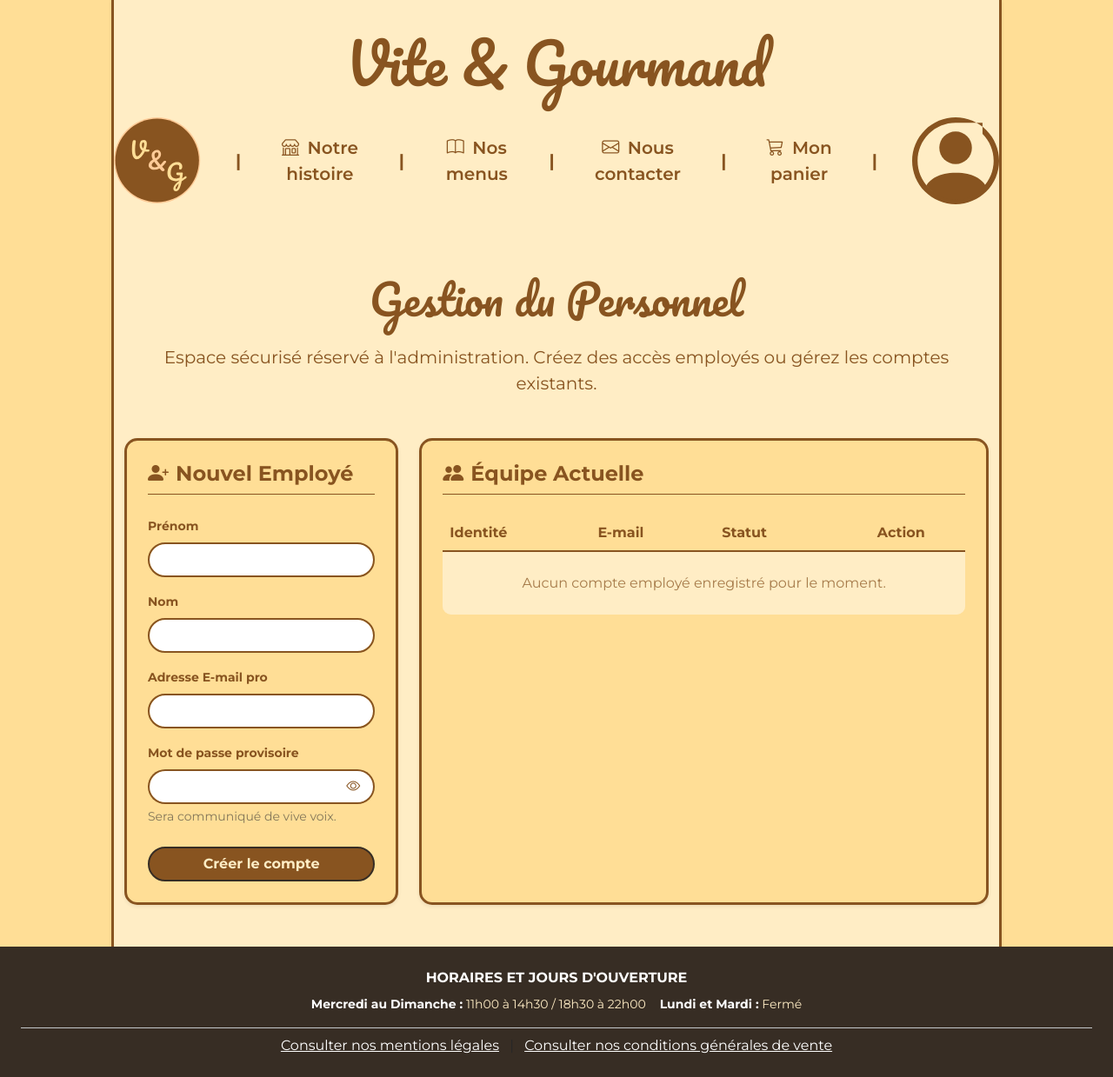
After one commit to anthonymulapro-tech/Vite-Et-Gourmand, a Python web app: template frontend/templates/admin/manage_employees.html in a window 1280 px wide. The commit adds this page. Shown: the whole page at 87% size. Run offline with Jinja, Linux system fonts and the light colour scheme; the template is opened without the code that fills it, so the values that code supplies are empty.

Commit message:
feat(admin): intégration de la page de gestion pour créer un compte employée (email envoyé) et activation/désactivation du compte

```diff
--- /dev/null
+++ b/frontend/templates/admin/manage_employees.html
@@ -0,0 +1,132 @@
+{% extends "base.html" %}
+
+{% block title %}Gestion des Employés - Admin - Vite & Gourmand{% endblock %}
+
+{% block body_class %}bg-gold{% endblock %}
+
+{% block content %}
+<div class="container mt-5 mb-5" style="min-height: 75vh;">
+
+    <div class="text-center mb-5">
+        <h1 class="title-brand d-block mb-4">Gestion du Personnel</h1>
+        <p class="fs-5 text-brand-brown">
+            Espace sécurisé réservé à l'administration. Créez des accès employés ou gérez les comptes existants.
+        </p>
+    </div>
+
+    <div class="row g-4">
+        <div class="col-lg-4">
+            <div class="card vg-box p-4 shadow-sm border-0 h-100">
+                <h4 class="text-brand-brown fw-bold mb-4 border-bottom border-brand-brown pb-2">
+                    <i class="bi bi-person-plus-fill me-2"></i>Nouvel Employé
+                </h4>
+
+                <form action="{{ url_for('admin_add_employee') }}" method="POST" class="needs-validation" novalidate>
+                    <div class="mb-3">
+                        <label for="prenom" class="form-label text-brand-brown fw-bold small">Prénom</label>
+                        <input type="text" class="form-control custom-input" id="prenom" name="prenom" required>
+                    </div>
+
+                    <div class="mb-3">
+                        <label for="nom" class="form-label text-brand-brown fw-bold small">Nom</label>
+                        <input type="text" class="form-control custom-input" id="nom" name="nom" required>
+                    </div>
+
+                    <div class="mb-3">
+                        <label for="email" class="form-label text-brand-brown fw-bold small">Adresse E-mail pro</label>
+                        <input type="email" class="form-control custom-input" id="email" name="email" required>
+                    </div>
+
+                    <div class="mb-4">
+                        <label for="password" class="form-label text-brand-brown fw-bold small">Mot de passe provisoire</label>
+
+                        <div class="input-group password-group">
+
+                            <input type="password" class="form-control" id="password" name="password" required>
+
+                            <button class="btn btn-toggle-password toggle-password" type="button" title="Afficher/Masquer le mot de passe">
+                                <i class="bi bi-eye"></i>
+                            </button>
+
+                        </div>
+                        <div class="form-text small opacity-75">Sera communiqué de vive voix.</div>
+                    </div>
+
+                    <button type="submit" class="btn btn-vg w-100 rounded-pill fw-bold">
+                        Créer le compte
+                    </button>
+                </form>
+            </div>
+        </div>
+
+        <div class="col-lg-8">
+            <div class="card vg-box p-4 shadow-sm border-0 h-100">
+                <h4 class="text-brand-brown fw-bold mb-4 border-bottom border-brand-brown pb-2">
+                    <i class="bi bi-people-fill me-2"></i>Équipe Actuelle
+                </h4>
+
+                <div class="table-responsive">
+                    <table class="table align-middle table-borderless m-0">
+                        <thead class="table-light border-bottom">
+                            <tr class="text-brand-brown fw-bold">
+                                <th scope="col">Identité</th>
+                                <th scope="col">E-mail</th>
+                                <th scope="col">Statut</th>
+                                <th scope="col" class="text-center">Action</th>
+                            </tr>
+                        </thead>
+                        <tbody>
+                            {% if employes %}
+                                {% for employe in employes %}
+                                <tr class="border-bottom border-light">
+                                    <td class="fw-bold text-brand-brown">
+                                        {{ employe.prenom }} {{ employe.nom|upper }}
+                                    </td>
+                                    <td>
+                                        <a href="mailto:{{ employe.email }}" class="text-decoration-none text-muted small">
+                                            {{ employe.email }}
+                                        </a>
+                                    </td>
+                                    <td>
+                                        {% if employe.est_actif %}
+                                            <span class="badge rounded-pill px-3 py-2" style="background-color: #198754 !important; color: #FFEDC5 !important;">
+                                                <i class="bi bi-check-circle-fill me-1"></i> Actif
+                                            </span>
+                                        {% else %}
+                                            <span class="badge rounded-pill px-3 py-2" style="background-color: #dc3545 !important; color: #FFEDC5 !important;">
+                                                <i class="bi bi-x-circle-fill me-1"></i> Désactivé
+                                            </span>
+                                        {% endif %}
+                                    </td>
+                                    <td class="text-center">
+                                        <form action="{{ url_for('admin_toggle_employee', employe_id=employe.utilisateur_id) }}" method="POST">
+                                            {% if employe.est_actif %}
+                                                <input type="hidden" name="est_actif" value="0">
+                                                <button type="submit" class="btn btn-sm btn-vg rounded-pill fw-bold px-3" title="Désactiver ce compte">
+                                                    Désactiver
+                                                </button>
+                                            {% else %}
+                                                <input type="hidden" name="est_actif" value="1">
+                                                <button type="submit" class="btn btn-sm btn-vg rounded-pill fw-bold px-3" title="Réactiver ce compte">
+                                                    Réactiver
+                                                </button>
+                                            {% endif %}
+                                        </form>
+                                    </td>
+                                </tr>
+                                {% endfor %}
+                            {% else %}
+                                <tr>
+                                    <td colspan="4" class="text-center py-4 text-brand-brown opacity-75">
+                                        Aucun compte employé enregistré pour le moment.
+                                    </td>
+                                </tr>
+                            {% endif %}
+                        </tbody>
+                    </table>
+                </div>
+            </div>
+        </div>
+    </div>
+</div>
+{% endblock %}
--- a/frontend/templates/base.html
+++ b/frontend/templates/base.html
@@ -59,7 +59,7 @@
 
                     {% if session.get('user_prenom') %}
                         <div class="dropdown dropdown-center">
-                            <a href="#" class="nav-profile-svg-link text-decoration-none dropdown-toggle no-caret" id="profileDropdown" role="button" data-bs-toggle="dropdown" aria-expanded="false" title="Mon compte">
+                            <a href="#" class="nav-profile-svg-link text-decoration-none dropdown-toggle no-caret" id="profileDropdown" role="button" data-bs-toggle="dropdown" aria-expanded="false" title="Mon compte" style="display: inline-flex; align-items: center;">
                                 <svg width="50" height="50" viewBox="0 0 80 80" fill="none" xmlns="http://www.w3.org/2000/svg">
                                     <path fill-rule="evenodd" clip-rule="evenodd" d="M40 5C30.7174 5 21.815 8.68749 15.2513 15.2513C8.68749 21.815 5 30.7174 5 40C5 49.2826 8.68749 58.185 15.2513 64.7487C21.815 71.3125 30.7174 75 40 75C49.2826 75 58.185 71.3125 64.7487 64.7487C71.3125 58.185 75 49.2826 75 40C75 30.7174 71.3125 21.815 64.7487 15.2513C58.185 8.68749 49.2826 5 40 5V5ZM0 40C0 29.3913 4.21427 19.2172 11.7157 11.7157C19.2172 4.21427 29.3913 0 40 0C50.6087 0 60.7828 4.21427 68.2843 11.7157C75.7857 19.2172 80 29.3913 80 40C80 50.6087 75.7857 60.7828 68.2843 68.2843C60.7828 75.7857 50.6087 80 40 80C29.3913 80 19.2172 75.7857 11.7157 68.2843C4.21427 60.7828 0 50.6087 0 40V40Z" fill="currentColor"/>
                                     <path fill-rule="evenodd" clip-rule="evenodd" d="M40 43C43.9782 43 47.7936 41.4196 50.6066 38.6066C53.4196 35.7936 55 31.9782 55 28C55 24.0218 53.4196 20.2064 50.6066 17.3934C47.7936 14.5804 43.9782 13 40 13C36.0218 13 32.2064 14.5804 29.3934 17.3934C26.5804 20.2064 25 24.0218 25 28C25 31.9782 26.5804 35.7936 29.3934 38.6066C32.2064 41.4196 36.0218 43 40 43V43Z" fill="currentColor"/>
@@ -81,7 +81,7 @@
                             </ul>
                         </div>
                     {% else %}
-                        <a href="{{ url_for('login_page') }}" class="nav-profile-svg-link text-decoration-none" title="Se connecter">
+                        <a href="{{ url_for('login_page') }}" class="nav-profile-svg-link text-decoration-none" title="Se connecter" style="display: inline-flex; align-items: center;">
                             <svg width="50" height="50" viewBox="0 0 80 80" fill="none" xmlns="http://www.w3.org/2000/svg">
                                 <path fill-rule="evenodd" clip-rule="evenodd" d="M40 5C30.7174 5 21.815 8.68749 15.2513 15.2513C8.68749 21.815 5 30.7174 5 40C5 49.2826 8.68749 58.185 15.2513 64.7487C21.815 71.3125 30.7174 75 40 75C49.2826 75 58.185 71.3125 64.7487 64.7487C71.3125 58.185 75 49.2826 75 40C75 30.7174 71.3125 21.815 64.7487 15.2513V5ZM0 40C0 29.3913 4.21427 19.2172 11.7157 11.7157C19.2172 4.21427 29.3913 0 40 0C50.6087 0 60.7828 4.21427 68.2843 11.7157C75.7857 19.2172 80 29.3913 80 40C80 50.6087 75.7857 60.7828 68.2843 68.2843C60.7828 75.7857 50.6087 80 40 80C29.3913 80 19.2172 75.7857 11.7157 68.2843C4.21427 60.7828 0 50.6087 0 40V40Z" fill="currentColor"/>
                                 <path fill-rule="evenodd" clip-rule="evenodd" d="M40 43C43.9782 43 47.7936 41.4196 50.6066 38.6066C53.4196 35.7936 55 31.9782 55 28C55 24.0218 53.4196 20.2064 50.6066 17.3934C47.7936 14.5804 43.9782 13 40 13C36.0218 13 32.2064 14.5804 29.3934 17.3934C26.5804 20.2064 25 24.0218 25 28C25 31.9782 26.5804 35.7936 29.3934 38.6066C32.2064 41.4196 36.0218 43 40 43V43Z" fill="currentColor"/>
@@ -94,7 +94,6 @@
             </nav>
         </header>
         {% endif %}
-</header>
         <!-- Pied de page global : masqué sur les pages d'authentification et placé hors du conteneur pour occuper 100% de largeur -->
         <main class="flex-grow-1 w-100">
             <!-- Affiche les messages Flash sur toute les pages -->
```
Also changed, not shown: app.py (+73 -0 lines), backend/admin.py (added, +78 -0 lines), frontend/templates/emails/employee_welcome.html (added, +38 -0 lines).
